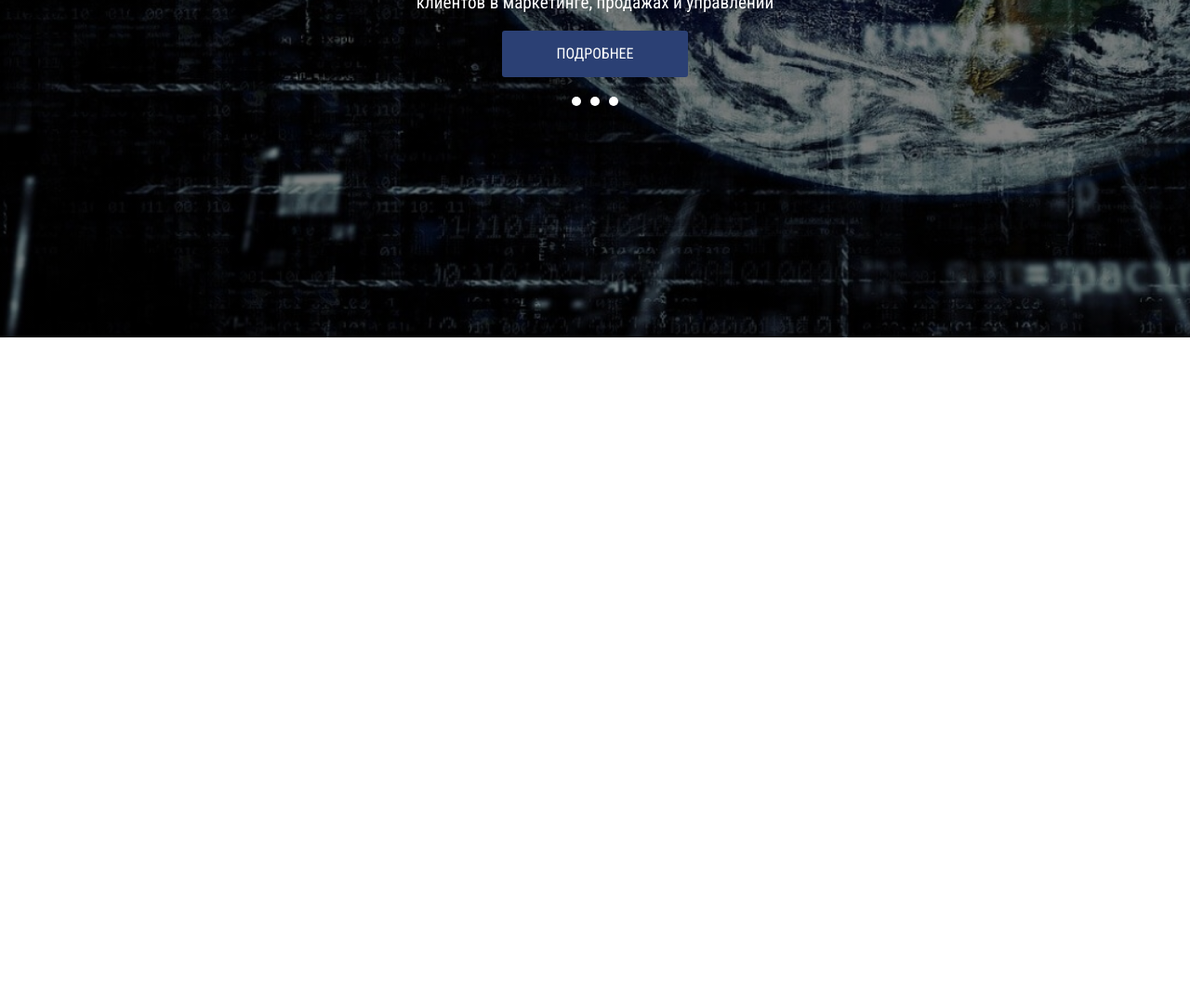
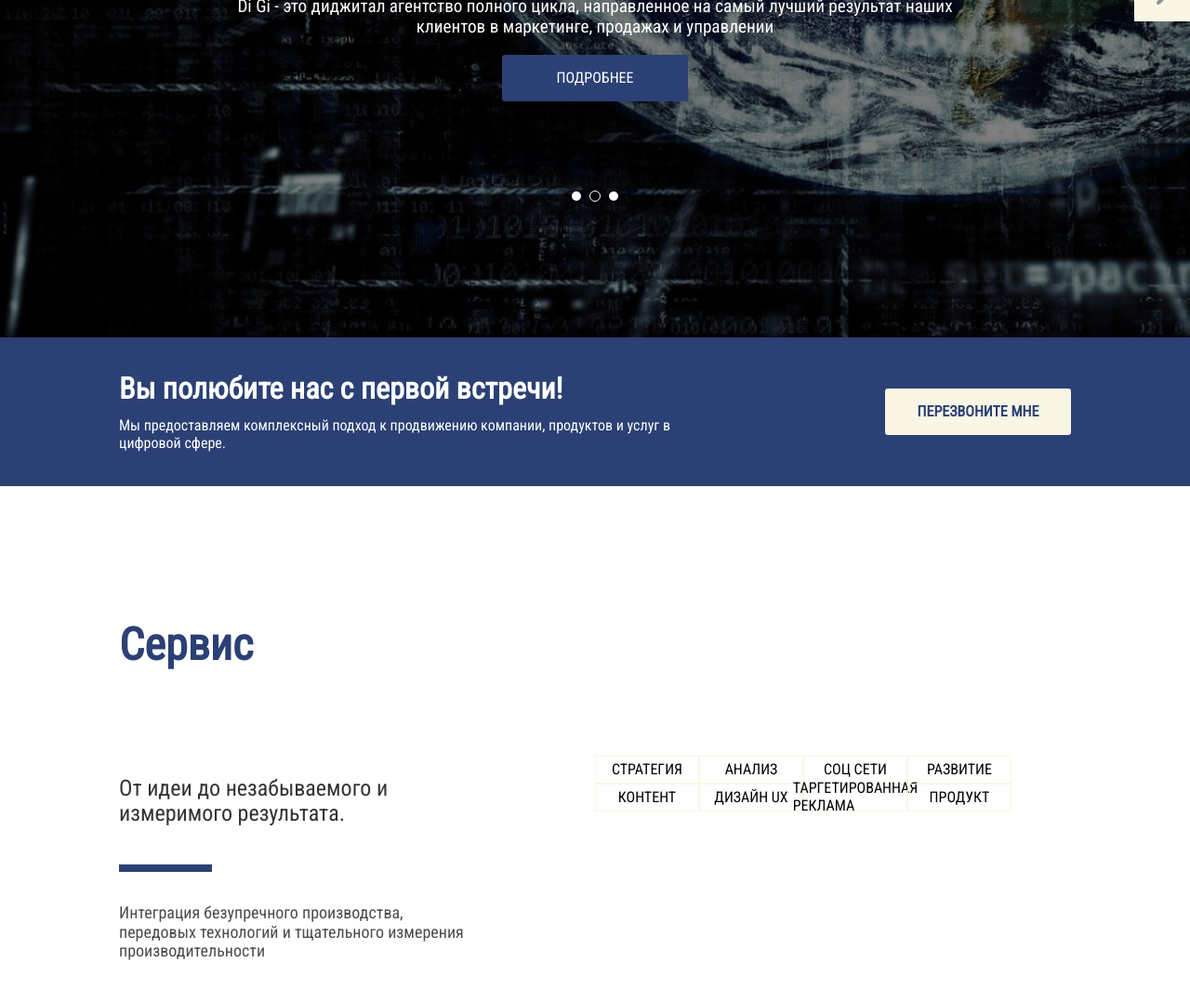
Before and after one commit to mikyven/shpp-frontend-basics, a plain HTML site: page level 1.1/di-gi/index.html in a window 1280 px wide. Shown: the part 537-1615 px from the top of the page at 93% size. Before the commit the page ends 900 px from the top, so only its background shows below. Drawn offline with nearby package versions, Linux system fonts and the light colour scheme.

Commit message:
task #3: block 2 completed, block 3 completed, block 4 in progress

```diff
--- a/level 1.1/di-gi/css/style.css
+++ b/level 1.1/di-gi/css/style.css
@@ -3,6 +3,10 @@
 :root {
     --primary: #2B4074;
     --secondary: #F9F6E5;
+}
+
+body {
+    font-family: Roboto Condensed, sans-serif;
 }
 
 .header {
@@ -15,11 +19,11 @@
     height: 100px;
 }
 
-.logo {
+.header-logo {
     margin-left: 4.5%;
 }
 
-.menu-button {
+.header-menu-button {
     margin-right: 6%;
     border: none;
     color: var(--primary);
@@ -34,7 +38,6 @@
 }
 
 .intro {
-    position: relative;
     background-image: linear-gradient(rgba(0, 0, 0, 0.5), rgba(0, 0, 0, 0.5)), url(../images/bg-img.jpg);
     background-size: cover;
     background-repeat: no-repeat;
@@ -47,7 +50,6 @@
     height: 100vh;
     font-style: normal;
     text-align: center;
-    font-family: Roboto Condensed, sans-serif;
     color: white;
 }
 
@@ -62,15 +64,11 @@
 .intro-paragraph {
     font-size: 120%;
     width: 100vh;
-    line-height: normal;
-
 }
 
 .intro-more-button {
     height: 50px;
     width: 200px;
-    text-align: center;
-    font-style: normal;
     border-radius: 3px;
     border: none;
     color: white;
@@ -79,19 +77,151 @@
 }
 
 .intro-pagination {
+    position: absolute;
+    margin-top: 40%;
+    display: flex;
+    justify-content: center;
+    align-items: center;
+    list-style: none;
     width: 50px;
     height: 20px;
-    padding: 1px;
+    padding: 0;
 }
 
 .intro-pagination-element {
-    display: inline-block;
     height: 10px;
     width: 10px;
     border-radius: 50%;
     background-color: white;
 }
 
-.intro-pagination-element:nth-child(1n+2) {
-    margin-left: 10px;
+.intro-pagination-element:nth-child(1) {
+    margin-right: 5px;
 }
+
+.intro-pagination-element:nth-child(2) {
+    margin-right: 5px;
+    margin-left: 5px;
+}
+
+.intro-pagination-element:nth-child(3) {
+    margin-left: 5px;
+}
+
+#active.intro-pagination-element {
+    background-color: rgba(0, 0, 0, 0);
+    border: 1px solid white;
+    margin-left: 4px;
+    margin-right: 4px;
+}
+
+.intro-carousel {
+    position: absolute;
+    display: flex;
+    flex-direction: column;
+    width: 60px;
+    align-self: flex-end;
+}
+
+.intro-carousel-button {
+    margin-bottom: 1px;
+    width: inherit;
+    height: 60px;
+    border: none;
+    cursor: pointer
+}
+
+.intro-carousel-button:nth-child(1) {
+    color: white;
+    background-color: var(--primary);
+}
+
+.intro-carousel-button:nth-child(2) {
+    color: #929292;
+    background-color: var(--secondary);
+}
+
+.promo {
+    background-color: var(--primary);
+    display: flex;
+    flex-direction: column;
+    justify-content: center;
+    height: 20vh;
+    color: white;
+}
+
+.promo-header {
+    margin: 0 0 0 10%;
+    width: 50%;
+}
+
+.promo-paragraph {
+    margin: 1% 0 0 10%;
+    width: 50%;
+}
+
+.promo-button {
+    position: absolute;
+    width: 200px;
+    height: 50px;
+    align-self: flex-end;
+    margin-right: 10%;
+    border-radius: 3px;
+    color: var(--primary);
+    background-color: var(--secondary);
+    border: none;
+    font-weight: bold;
+    cursor: pointer;
+}
+
+.services {
+    display: flex;
+    justify-content: center;
+    flex-direction: column;
+    height: 80vh;
+}
+
+.services-header {
+    margin-left: 10%;
+    width: 30%;
+    font-size: 48px;
+    margin-bottom: 7%;
+    color: var(--primary);
+}
+
+.services-main-paragraph {
+    margin-left: 10%;
+    width: 30%;
+    font-size: 24px;
+    opacity: 0.8;
+}
+
+.services-line {
+    margin-left: 10%;
+    height: 8px;
+    width: 100px;
+    background-color: var(--primary);
+}
+
+.services-second-paragraph {
+    margin-left: 10%;
+    width: 30%;
+    font-size: 18px;
+    opacity: 0.7;
+}
+
+.services-wrapper {
+    position: absolute;
+    align-self: flex-end;
+    display: grid;
+    width: 50%;
+    grid-template-columns: 17.5% 17.5% 17.5% 17.5%;
+    grid-template-rows: 50% 50%
+}
+
+.services-grid-element {
+    display: flex;
+    justify-content: center;
+    align-items: center;
+    border: 1px solid var(--secondary);
+}
--- a/level 1.1/di-gi/index.html
+++ b/level 1.1/di-gi/index.html
@@ -10,8 +10,8 @@
 </head>
 <body>
   <header class="header">
-    <img class="logo" src="images/di-gi-logo.png" alt="di-gi logo">
-    <button class="menu-button">
+    <img class="header-logo" src="images/di-gi-logo.png" alt="di-gi logo">
+    <button class="header-menu-button">
       <i class="fa-solid fa-bars"></i>
     </button>
   </header>
@@ -23,12 +23,40 @@
     <button class="intro-more-button">
       ПОДРОБНЕЕ
     </button>
+    <div class="intro-space-for-pagination"></div>
     <ul class="intro-pagination">
-        <li class="intro-pagination-element"></figure>
-        <li class="intro-pagination-element"></figure>
-        <li class="intro-pagination-element"></figure>
+      <li class="intro-pagination-element"></li>
+      <li id="active" class="intro-pagination-element"></li>
+      <li class="intro-pagination-element"></li>
     </ul>
+    <nav class="intro-carousel">
+      <button class="intro-carousel-button"><i class="fa-solid fa-angle-left fa-2x"></i></button>
+      <button class="intro-carousel-button"><i class="fa-solid fa-angle-right fa-2x"></i></button>
+    </nav>
   </main>
+  <section class="promo">
+    <h1 class="promo-header">Вы полюбите нас с первой встречи!</h1>
+    <p class="promo-paragraph">Мы предоставляем комплексный подход к продвижению компании,
+      продуктов и услуг в цифровой сфере.</p>
+    <button class="promo-button">ПЕРЕЗВОНИТЕ МНЕ</button>
+  </section>
+  <section class="services">
+    <h1 class="services-header">Сервис</h1>
+    <p class="services-main-paragraph">От идеи до незабываемого и измеримого результата.</p>
+    <figure class="services-line"></figure>
+    <p class="services-second-paragraph">Интеграция безупречного производства, передовых технологий и
+      тщательного измерения производительности</p>
+    <div class="services-wrapper">
+      <div class="services-grid-element">СТРАТЕГИЯ</div>
+      <div class="services-grid-element">АНАЛИЗ</div>
+      <div class="services-grid-element">СОЦ СЕТИ</div>
+      <div class="services-grid-element">РАЗВИТИЕ</div>
+      <div class="services-grid-element">КОНТЕНТ</div>
+      <div class="services-grid-element">ДИЗАЙН UX</div>
+      <div class="services-grid-element">ТАРГЕТИРОВАННАЯ РЕКЛАМА</div>
+      <div class="services-grid-element">ПРОДУКТ</div>
+    </div>
+  </section>
 
   <script src="https://kit.fontawesome.com/5c1413da0e.js" crossorigin="anonymous"></script>
   <script src="https://ajax.googleapis.com/ajax/libs/jquery/3.4.1/jquery.min.js"></script>
```
Lines whose indentation alone changed are shown as unchanged.
